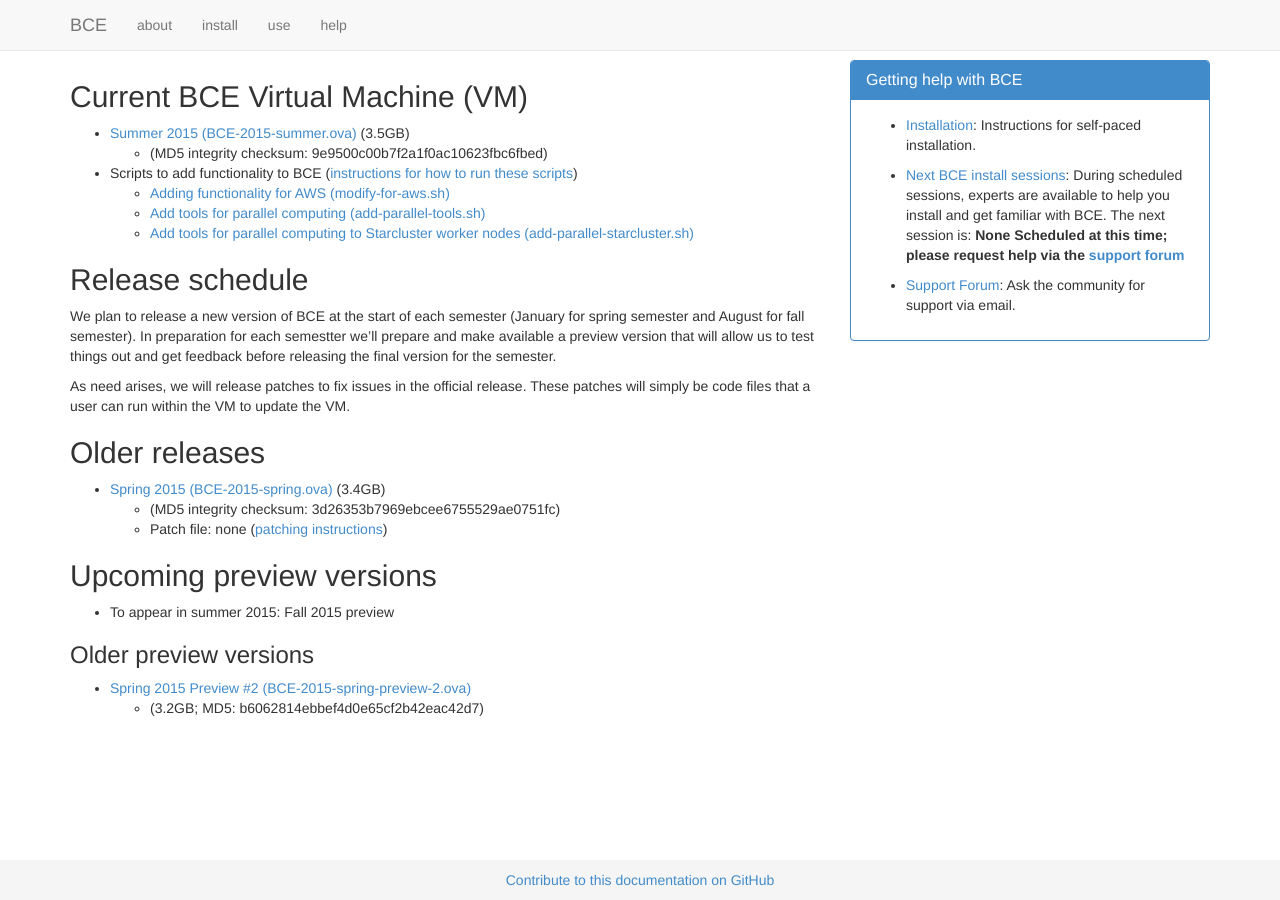
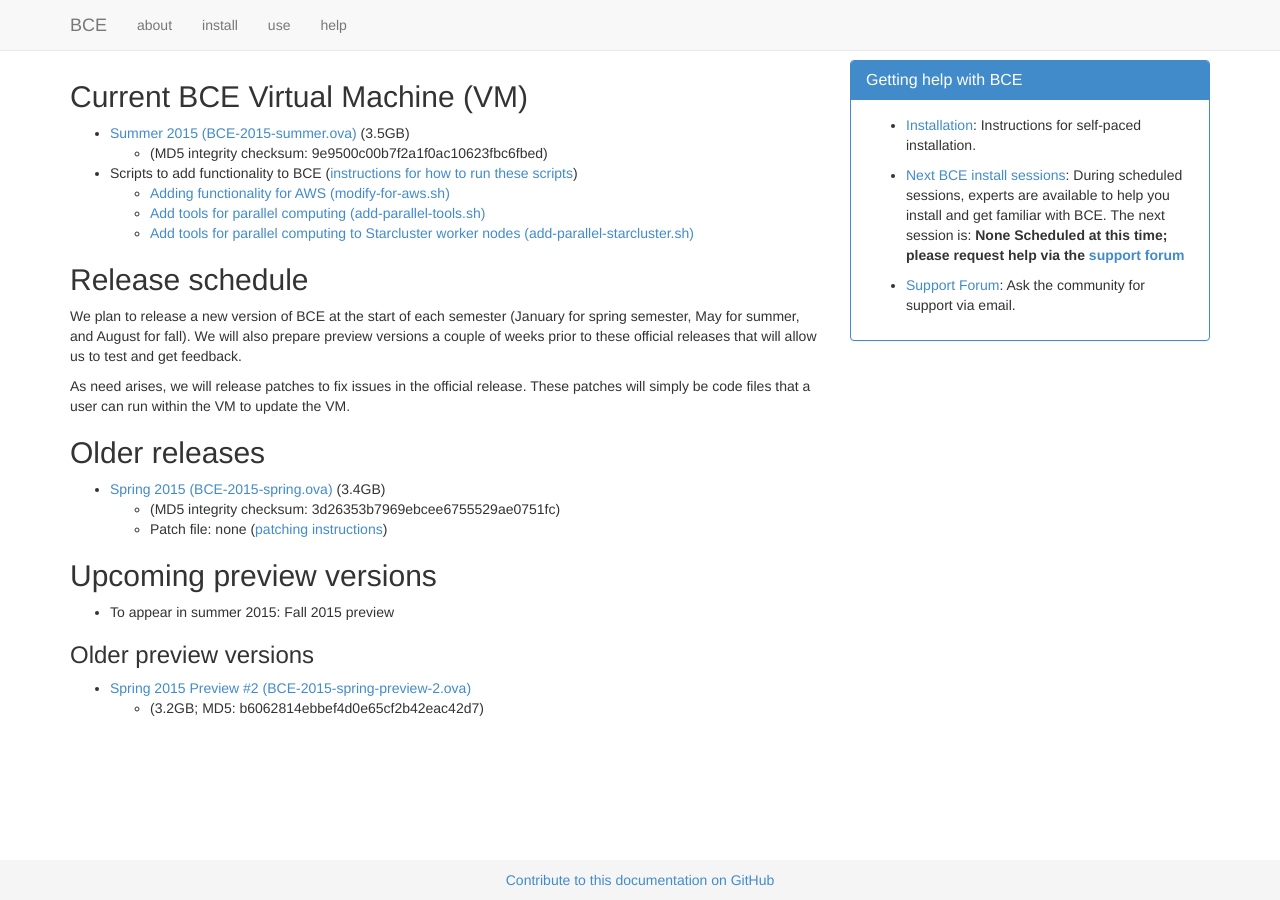
Before and after one commit to ucberkeley/bce-documentation, a Jekyll site: the page built from downloads.md, in a window 1280 px wide. Built offline with Jekyll 4.4.1, drawn with Linux system fonts in a browser that asks for light colours; nearby versions of some CDN libraries; library files that are not in the unit come from our copies; Markdown is read by kramdown in place of the engine named in the settings.

Commit message:
Include May summer release.

```diff
--- a/downloads.md
+++ b/downloads.md
@@ -15,7 +15,7 @@ title: Downloads
 
 ## Release schedule
 
-We plan to release a new version of BCE at the start of each semester (January for spring semester and August for fall semester). In preparation for each semestter we'll prepare and make available a preview version that will allow us to test things out and get feedback before releasing the final version for the semester.
+We plan to release a new version of BCE at the start of each semester (January for spring semester, May for summer, and August for fall). We will also prepare preview versions a couple of weeks prior to these official releases that will allow us to test and get feedback.
 
 As need arises, we will release patches to fix issues in the official release. These patches will simply be code files that a user can run within the VM to update the VM.
 
```
